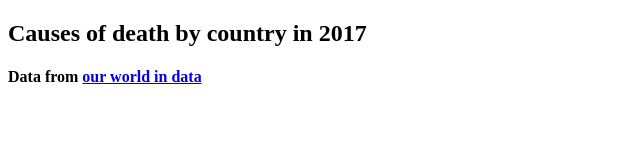
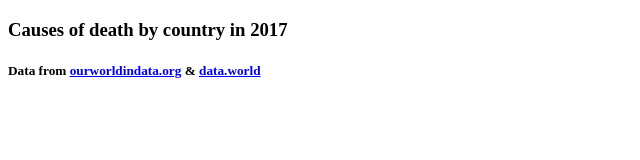
Before and after one commit to Fraasi/c-o-d, a website: page docs/index.html in a window 1280 px wide. Shown: the whole page, without its empty margins (0-640 px from the left). Drawn offline with Linux system fonts and the light colour scheme.

Commit message:
new build

```diff
--- a/docs/index.html
+++ b/docs/index.html
@@ -1,2 +1,2 @@
-<!DOCTYPE html><html lang="en"><head><meta charset="UTF-8"><meta name="viewport" content="width=device-width, initial-scale=1.0"><meta http-equiv="X-UA-Compatible" content="ie=edge"><title>Causes of death by country in 2017</title><link rel="stylesheet" href="https://maxcdn.bootstrapcdn.com/font-awesome/4.5.0/css/font-awesome.min.css"><link rel="stylesheet" href="src.8015f172.css"><link rel="stylesheet" href="src.df378e6d.css"></head><body> <div class="header"> <h2> Causes of death by country in 2017 </h2> <h4> Data from <a href="https://ourworldindata.org/causes-of-death" target="_blank">our world in data</a> </h4> </div> <div id="map"></div> <script src="src.a8cad9b9.js"></script>
+<!DOCTYPE html><html lang="en"><head><meta charset="UTF-8"><meta name="viewport" content="width=device-width, initial-scale=1.0"><meta http-equiv="X-UA-Compatible" content="ie=edge"><title>Causes of death by country in 2017</title><link rel="stylesheet" href="https://maxcdn.bootstrapcdn.com/font-awesome/4.5.0/css/font-awesome.min.css"><link rel="stylesheet" href="src.44b806a3.css"><link rel="stylesheet" href="src.df378e6d.css"></head><body> <div class="header"> <h3> Causes of death by country in 2017 </h3> <h5 class="header-totals"> </h5> <h5> Data from <a href="https://ourworldindata.org/causes-of-death" target="_blank">ourworldindata.org</a> & <a href="https://data.world/edmadrigal/world-population-json">data.world</a> </h5> </div> <div id="map"></div> <script src="src.f3bb1ac6.js"></script>
 </body></html>
--- a/package.json
+++ b/package.json
@@ -6,6 +6,7 @@
   "scripts": {
     "test": "echo \"Error: no test specified\" && exit 1",
     "start": "parcel src/index.html --open",
+    "prebuild": "rm -rf docs/",
     "build": "parcel build src/index.html --public-url ./ --target browser --no-source-maps --out-dir docs"
   },
   "keywords": [],
```
Also changed, not shown: 4 other files.
